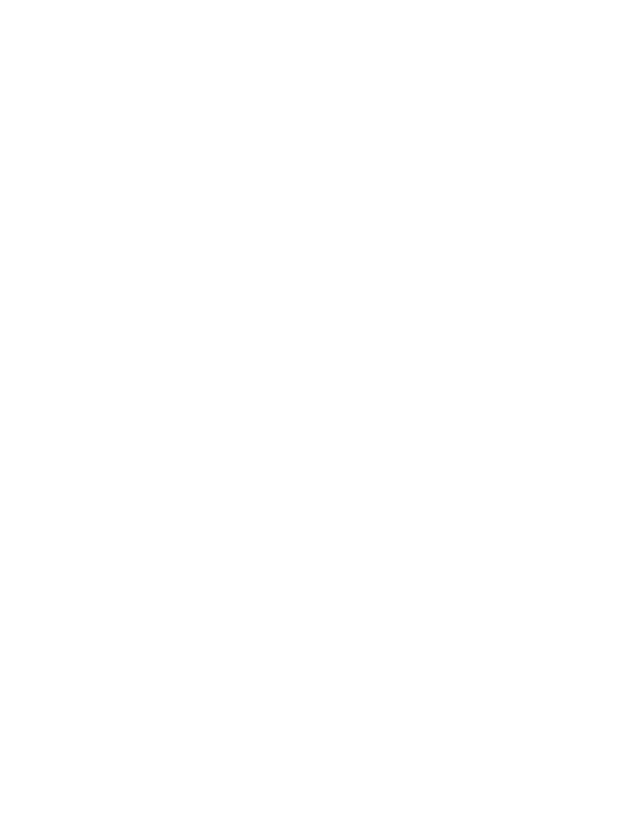
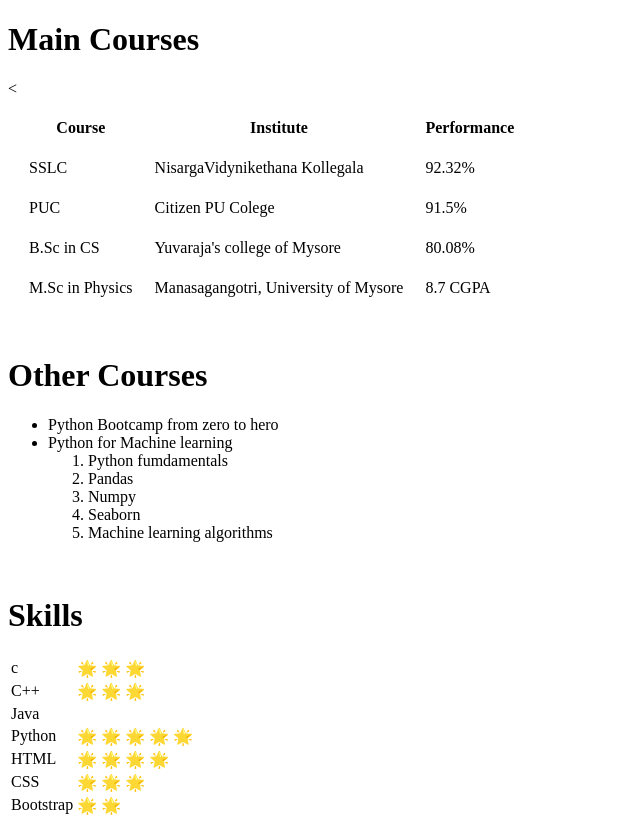
Before and after one commit to Madhu-Ambat/My_CV, a plain HTML site: page Education.html in a window 1280 px wide. Shown: the whole page, without its empty margins (0-640 px from the left). Before the commit the page ends 800 px from the top, so only its background shows below. Drawn offline with Linux system fonts and the light colour scheme.

Commit message:
Eduaction page is completed

```diff
--- a/Education.html
+++ b/Education.html
@@ -0,0 +1,66 @@
+<!DOCTYPE html>
+<html lang="en" dir="ltr">
+  <head>
+    <meta charset="utf-8">
+    <title>Education</title>
+  </head>
+  <body>
+    <h1>Main Courses</h1>
+    <table cellspacing = 20 >
+      <tr>
+        <th>Course</th> <th>Institute</th><th>Performance</th>
+      </tr>
+      <tr>
+        <td>SSLC</td><td>NisargaVidynikethana Kollegala</td><td>92.32%</td>
+      </tr>
+      <tr>
+        <td>PUC</td><td>Citizen PU Colege </td><td>91.5%</td>
+      </tr>
+      <tr>
+        <td>B.Sc in CS</td><td>Yuvaraja's college of Mysore</td><td>80.08%</td>
+      </tr>
+      <tr>
+        <<td>M.Sc in Physics</td><td>Manasagangotri, University of Mysore</td><td>8.7 CGPA</td>
+      </tr>
+    </table>
+    <br>
+    <h1> Other Courses</h1>
+    <ul>
+      <li> Python Bootcamp from zero to hero</li>
+      <li> Python for Machine learning
+        <ol>
+          <li> Python fumdamentals</li>
+          <li> Pandas</li>
+          <li> Numpy</li>
+          <li> Seaborn</li>
+          <li> Machine learning algorithms</li>
+        </ol>
+      </li>
+    </ul>
+    <br>
+    <h1>Skills</h1>
+    <table>
+      <tr>
+        <td>c</td><td>&#127775; &#127775; &#127775;</td>
+      </tr>
+      <tr>
+        <td>C++</td><td>&#127775; &#127775; &#127775;</td>
+      </tr>
+      <tr>
+        <td>Java</td>
+      </tr>
+      <tr>
+        <td>Python</td><td>&#127775; &#127775; &#127775; &#127775; &#127775;</td>
+      </tr>
+      <tr>
+        <td>HTML</td><td>&#127775; &#127775; &#127775; &#127775;</td>
+      </tr>
+      <tr>
+        <td>CSS</td><td>&#127775; &#127775; &#127775;</td>
+      </tr>
+      <tr>
+        <td>Bootstrap</td><td>&#127775; &#127775;</td>
+      </tr>
+    </table>
+  </body>
+</html>
```
Also changed, not shown: index.html (+5 -1 lines).
